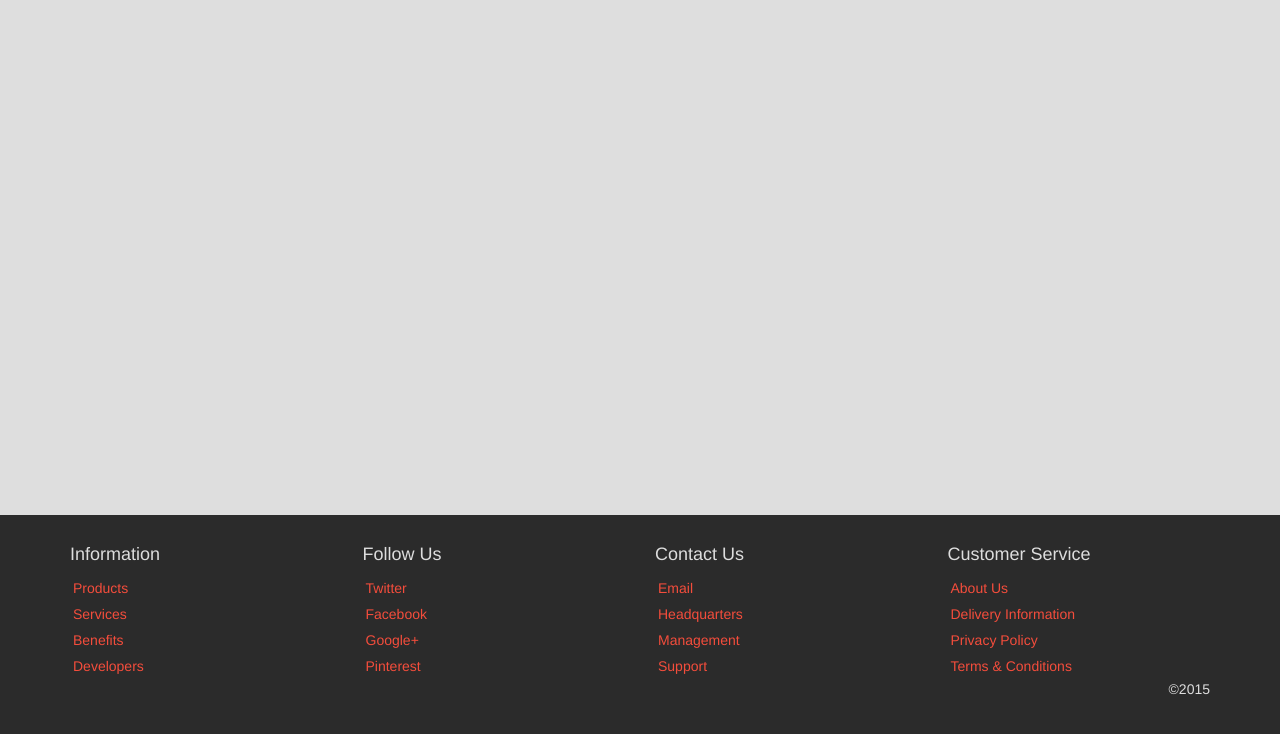
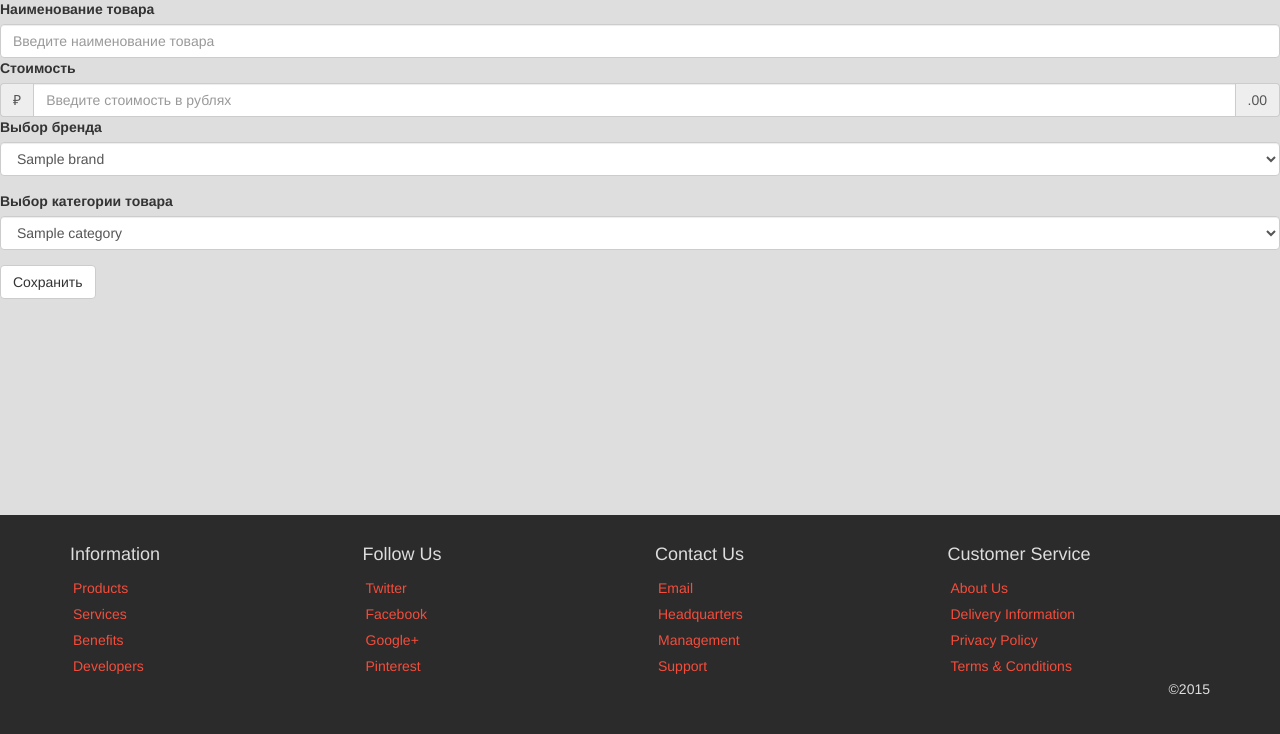
Before and after one commit to djeshkov/guap, a Python web app: template templates/admin/create_clothing.html in a window 1280 px wide. Shown: the part 51-785 px from the top of the page. Run offline with Jinja, Linux system fonts and the light colour scheme; the template is opened without the code that fills it: most values are stand-ins (such as "Sample title", 1, 10 or a date in 2020).

Commit message:
Making admin interface more pretty "Clothing"

```diff
--- a/run.py
+++ b/run.py
@@ -102,10 +102,9 @@ def edit_goods():
 @db_session
 def create_clothing_name():
     if request.method == 'POST':
-
         clothing = Clothing(name=request.form['name'], price= request.form['price'], category= request.form['Category'], brand= request.form['Brand'])
         flush()
-        url = url_for('edit_brands')
+        url = url_for('edit_goods')
         return redirect(url)
     else:
         brands = Brand.select().order_by(Brand.name)
--- a/templates/admin/create_clothing.html
+++ b/templates/admin/create_clothing.html
@@ -13,10 +13,39 @@
 <body>
 
 {% include 'header.html' %}
+<form action="/admin/clothing/create" method="POST">
+  <div class="form-group">
+    <label for="InputName">Наименование товара</label>
+    <input type="text" class="form-control" id="InputName" placeholder="Введите наименование товара">
+    <form class="form-inline">
+     <label for="InputAmount">Стоимость</label>
+     <label class="sr-only" for="InputAmount">Введите стоимость в рублях</label>
+     <div class="input-group">
+        <div class="input-group-addon">&#8381;</div>
+        <input type="number" class="form-control" id="InputAmount" placeholder="Введите стоимость в рублях">
+        <div class="input-group-addon">.00</div>
+     </div>
 
-<div class="container">
-</div>
+     <div class="form-group">
+            <label for="SelectBrand">Выбор бренда</label>
+            <select class="form-control" id="SelectBrand">
+                {% for brands in brands %}
+                    <option>{{brands.name}}</option>
+		        {% endfor %}
+            </select>
+     </div>
+     <div class="form-group">
+            <label for="SelectCategory">Выбор категории товара</label>
+            <select class="form-control" id="SelectCategory">
+                {% for categories in categories %}
+                    <option>{{categories.name}}</option>
+		        {% endfor %}
+            </select>
+     </div>
+     <button type="submit" class="btn btn-default">Сохранить</button>
+  </div>
+</form>
 
-  {% include 'footer.html' %}
+{% include 'footer.html' %}
 
 </body>
```
